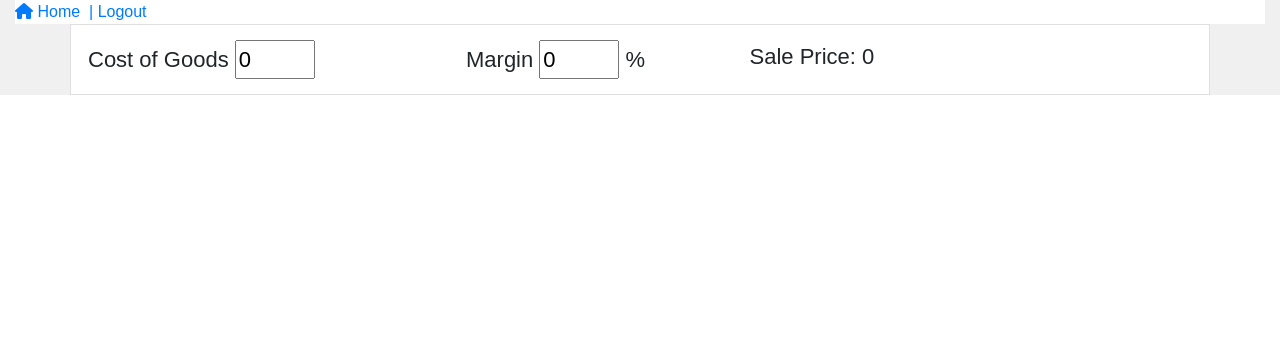
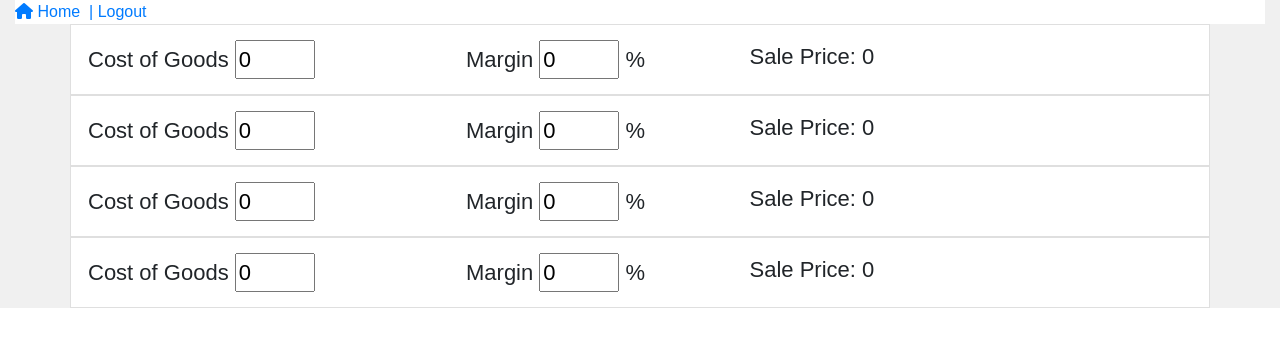
Before and after one commit to alex-lip/CompoundInterestCalculator, a Vue app in the folder CapstoneTemplate/vue/: page / in a window 1280 px wide. Shown: the top 346 px of the page. Built offline with nearby package versions, Linux system fonts and the light colour scheme; sample sign-in values are in the browser's storage.

Commit message:
Four formula boxes

```diff
--- a/CapstoneTemplate/vue/src/views/Home.vue
+++ b/CapstoneTemplate/vue/src/views/Home.vue
@@ -2,12 +2,39 @@
   <div class="home container-sm">
     <div class="row formula">
       <div class="col-sm-4 box1">
-                Cost of Goods <input type="number" class="inputBox" v-model="cogs"/>
+        Cost of Goods <input type="number" class="inputBox" v-model="cogs" />
       </div>
       <div class="col-sm-3 box2">
         Margin <input type="number" class="inputBox" v-model="margin" /> %
       </div>
-              <div class="col-sm-4 box3">Sale Price: {{ marginSalePrice }}</div>
+      <div class="col-sm-4 box3">Sale Price: {{ cogsMargin }}</div>
+    </div>
+    <div class="row formula">
+      <div class="col-sm-4 box1">
+        Cost of Goods <input type="number" class="inputBox" v-model="cogs" />
+      </div>
+      <div class="col-sm-3 box2">
+        Margin <input type="number" class="inputBox" v-model="margin" /> %
+      </div>
+      <div class="col-sm-4 box3">Sale Price: {{ cogsMargin }}</div>
+    </div>
+    <div class="row formula">
+      <div class="col-sm-4 box1">
+        Cost of Goods <input type="number" class="inputBox" v-model="cogs" />
+      </div>
+      <div class="col-sm-3 box2">
+        Margin <input type="number" class="inputBox" v-model="margin" /> %
+      </div>
+      <div class="col-sm-4 box3">Sale Price: {{ cogsMargin }}</div>
+    </div>
+    <div class="row formula">
+      <div class="col-sm-4 box1">
+        Cost of Goods <input type="number" class="inputBox" v-model="cogs" />
+      </div>
+      <div class="col-sm-3 box2">
+        Margin <input type="number" class="inputBox" v-model="margin" /> %
+      </div>
+      <div class="col-sm-4 box3">Sale Price: {{ cogsMargin }}</div>
     </div>
   </div>
 </template>
@@ -20,17 +47,24 @@ export default {
       cogs: 0,
       margin: 0,
       salePrice: 0,
-    }
+    };
   },
   computed: {
-    marginSalePrice() {
+    cogsMargin() {
       if (this.margin === 0) {
         return 0;
       } else {
-        return (this.cogs / (1 -(this.margin/100)));
+        return this.cogs / (1 - this.margin / 100);
       }
+    },
+    cogsSalePrice() {
+      if (this.margin === 0) {
+        return 0;
+      } else {
+        return this.cogs / (1 - this.margin / 100);
       }
-  }
+    },
+  },
 };
 </script>
 
```
Lines whose indentation alone changed are shown as unchanged.
